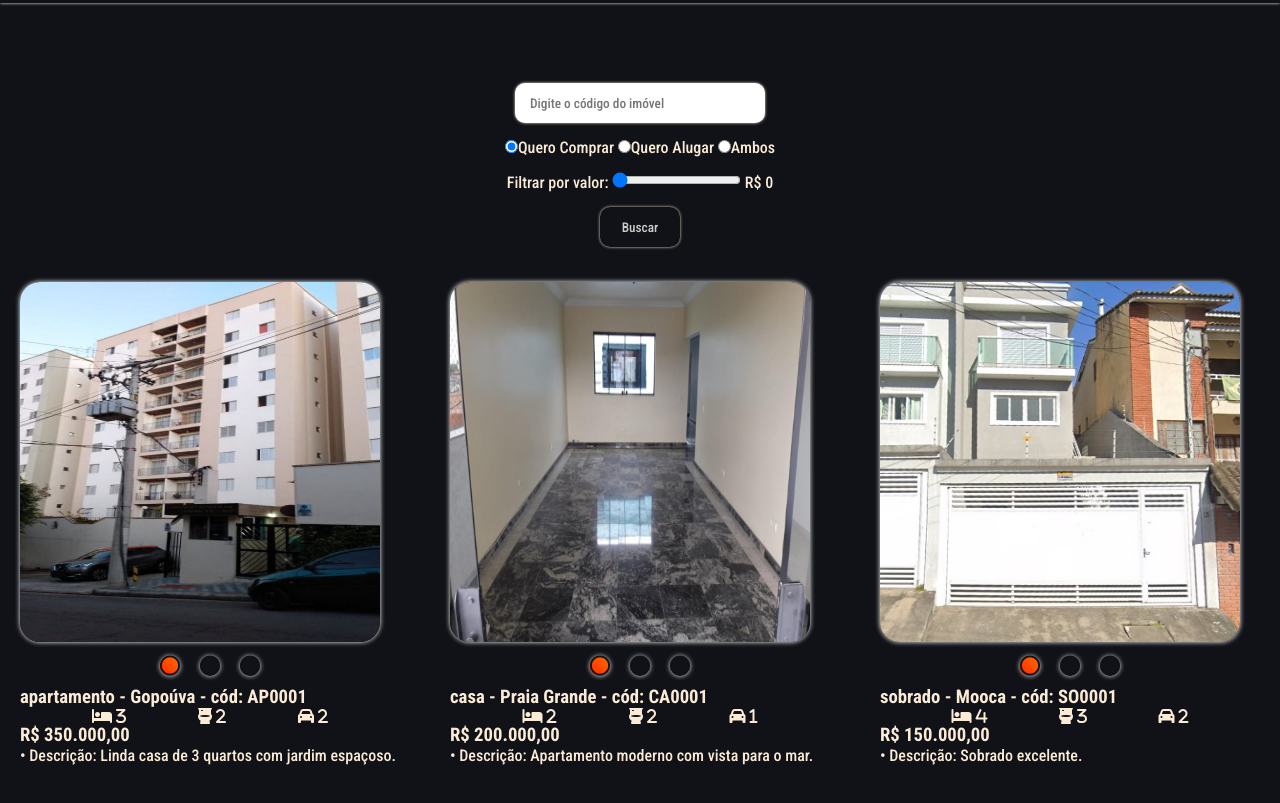
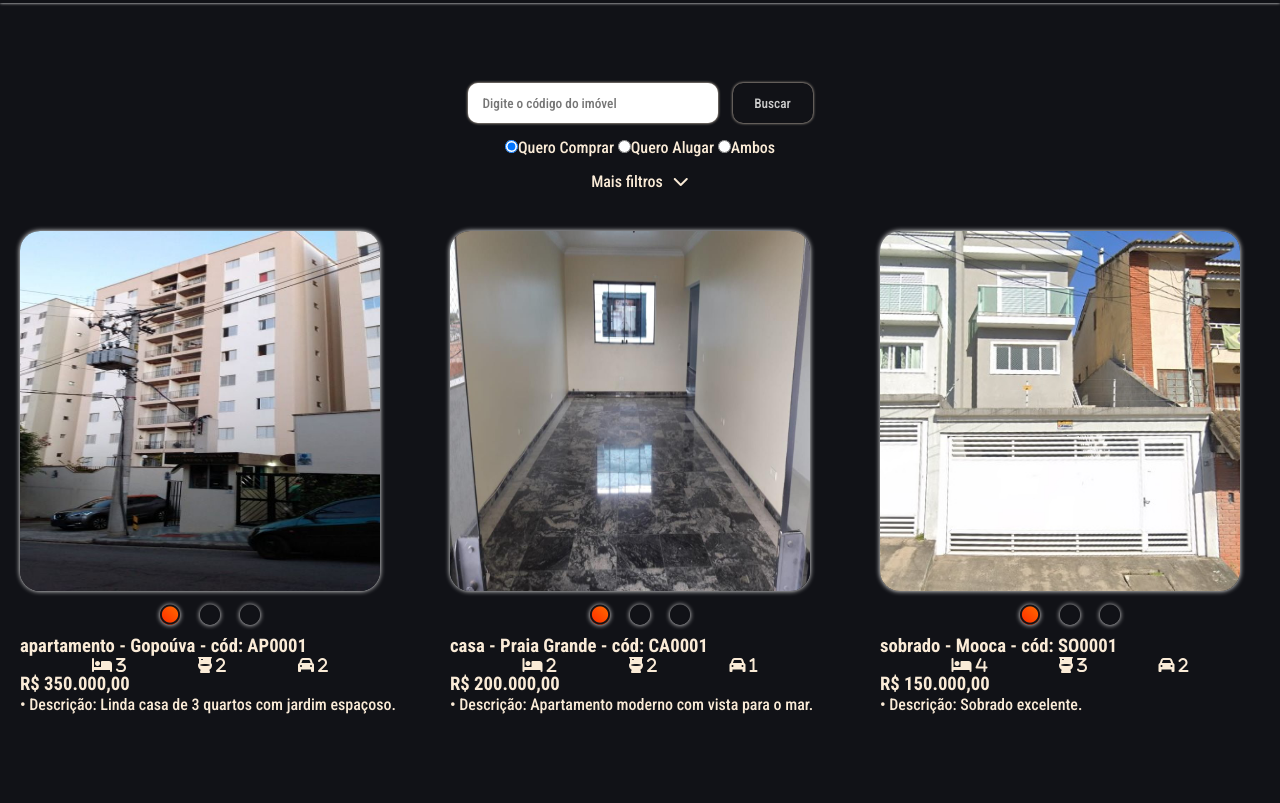
Before and after one commit to Lillnard/site-imobiliaria, a plain HTML site: page index.html in a window 1280 px wide. Shown: the part 67-870 px from the top of the page. Drawn offline with Linux system fonts and the light colour scheme.

Commit message:
ajuste na section pesquisa

```diff
--- a/css/styles.css
+++ b/css/styles.css
@@ -18,6 +18,10 @@ body {
     align-items: center;
 }
 
+.cod-search {
+    display: flex;
+}
+
 .cod-search input {
     height: 40px;
     width: 250px;
@@ -32,7 +36,7 @@ body {
 }
 
 .button-search {
-    margin: 15px;
+    margin: 0 0 0 15px;
 }
 
 .button-search button {
@@ -44,6 +48,53 @@ body {
     box-shadow: 0 0 3px antiquewhite;
     color: #ccc;
 }
+
+.show-more-btn{
+    display: flex;
+    justify-content: center;
+    margin-bottom: 20px;
+    gap: 10px;
+}
+
+.search-box {
+    display: flex;
+    gap: 30px;
+    margin: 0 0 20px 0;
+}
+
+.search-box input {
+    height: 40px;
+    width: 250px;
+    border-radius: 10px;
+    padding: 0 15px;
+    border: none;
+    box-shadow: 0 0 3px antiquewhite;
+
+}
+
+#btn-show-more {
+    display: flex;
+    justify-content: center;
+}
+
+#btn-show-more button {
+    width: 250px;
+}
+
+.show-more-content{
+    max-height: 0;
+    overflow: hidden;
+    transition: max-height 1s ease;
+}
+
+.show-more-btn.active .show-more-content{
+    max-height: 400px;
+}
+
+.show-more-btn.active i{
+    transform: rotate(180deg);
+}
+
 
 
 #properties {
--- a/index.html
+++ b/index.html
@@ -105,30 +105,73 @@
     <div class="input-box">
         <div class="cod-search">
             <input type="text" id="searchInput" placeholder="Digite o código do imóvel">
-        </div>
+
+            <div class="button-search">
+                <button onclick="search()">Buscar</button>
+            </div><!-- button-search -->
+        </div><!-- cod-search -->
 
         <div class="radio-box">
             <label><input type="radio" name="searchType" value="all" checked>Quero Comprar</label>
             <label><input type="radio" name="searchType" value="buy">Quero Alugar</label>
             <label><input type="radio" name="searchType" value="rent">Ambos</label>
-        </div>
+        </div><!-- radio-box -->
 
-        <div class="price-search">
-            <label for="priceRange">Filtrar por valor:</label>
-            <input type="range" min="0" max="300000" value="0" id="priceRange">
-            <output id="priceValue">R$ 0</output>
-        </div>
+        <div class="show-more">
+            <div class="show-more-btn">Mais filtros <span><i class="fa-solid fa-chevron-down"></i></span> </div>
 
-        <div class="button-search">
-            <button onclick="search()">Buscar</button>
-        </div>
-    </div>
+            <div class="show-more-content" id="show-more-content">
+                <div class="search-box">
+                    <div class="sell-price">
+                        <input type="text" id="searchInput" placeholder="valor de compra desejado">
+                    </div><!-- sell-price -->
+
+                    <div class="rent-price">
+                        <input type="text" id="searchInput" placeholder="valor de locação desejado">
+                    </div><!-- rent-price -->
+
+                    <div class="bairro-search">
+                        <input type="text" id="searchInput" placeholder="bairro desejado">
+                    </div><!-- bairro-search -->
+
+                    <div class="room-search">
+                        <input type="text" id="searchInput" placeholder="quartos?">
+                    </div><!-- room-search -->
+                </div><!-- search-box -->
+
+                <div class="search-box">
+                    <div class="suite-search">
+                        <input type="text" id="searchInput" placeholder="Suíte?">
+                    </div><!-- suite-search -->
+
+                    <div class="banheiro-search">
+                        <input type="text" id="searchInput" placeholder="banheiros ?">
+                    </div><!-- banheiro-search -->
+
+                    <div class="lazer-search">
+                        <input type="text" id="searchInput" placeholder="gostaria de itens de lazer?">
+                    </div><!-- lazer--search -->
+
+                    <div class="garage-search">
+                        <input type="text" id="searchInput" placeholder="Vagas?">
+                    </div><!-- garage-search -->
+                </div><!-- search-box -->
+
+                <div class="button-search" id="btn-show-more">
+                    <button onclick="search()">Buscar</button>
+                </div><!-- button-search -->
+
+
+            </div><!-- show-more-contet -->
+        </div><!-- show-more -->
+
+    </div><!-- input-box -->
 
     <div class="properties-container">
         <div id="properties">
             <!-- Propriedades serão adicionadas aqui -->
-        </div>
-    </div>
+        </div><!-- properties-->
+    </div><!-- properties-container -->
     <script src="script.js"></script>
 </body>
 </html>
--- a/script.js
+++ b/script.js
@@ -173,3 +173,10 @@ function displayProperties(properties) {
 
 // Exibir todas as propriedades ao carregar a página
 displayProperties(properties);
+
+let showMoreBtn = document.querySelector(".show-more-btn");
+let showMoreContent = document.querySelector(".show-more-content");
+
+showMoreBtn.addEventListener("click", () => {
+  showMoreContent.classList.toggle("active");
+});
```
